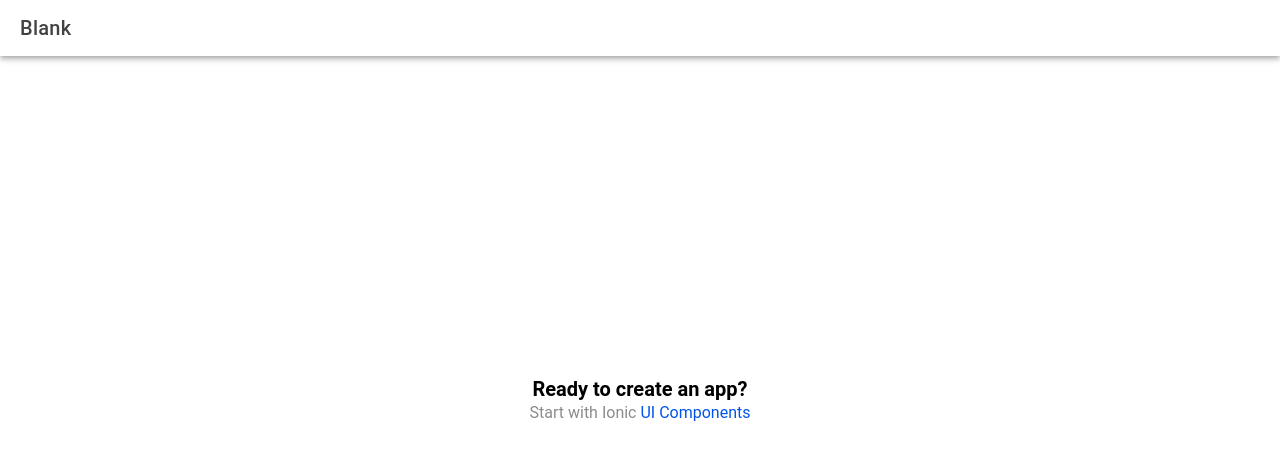
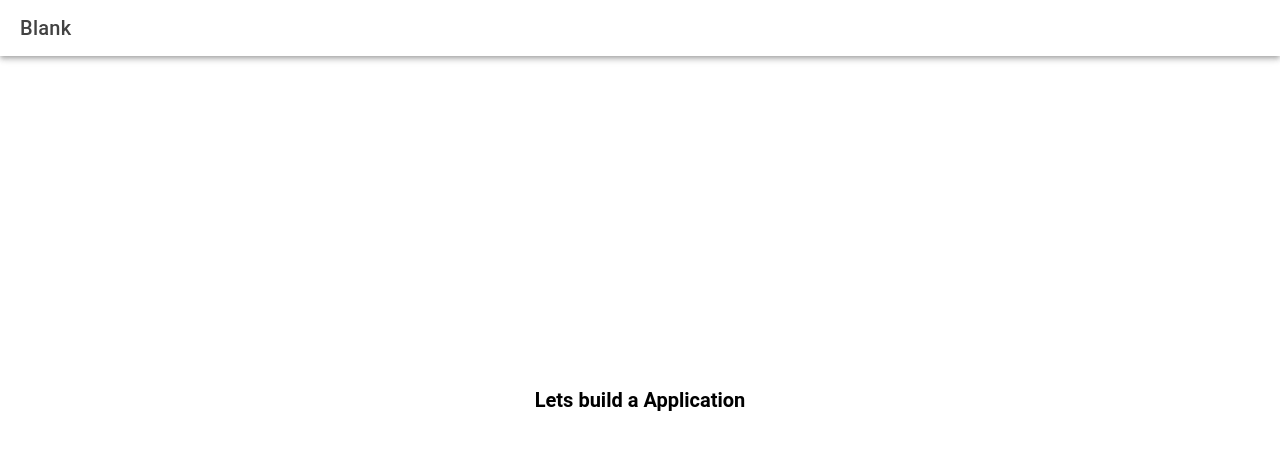
Before and after one commit to FrancisAdrianIdul33/it35b-mobile-ionic, a React (Vite) app: page /home in a window 1280 px wide. Shown: the top 460 px of the page. Built offline with nearby package versions, Linux system fonts and the light colour scheme.

Commit message:
initial commit 2

```diff
--- a/src/components/ExploreContainer.tsx
+++ b/src/components/ExploreContainer.tsx
@@ -5,8 +5,8 @@
 const ExploreContainer: React.FC<ContainerProps> = () => {
   return (
     <div id="container">
-      <strong>Ready to create an app?</strong>
-      <p>Start with Ionic <a target="_blank" rel="noopener noreferrer" href="https://ionicframework.com/docs/components">UI Components</a></p>
+      <strong>Lets build a Application</strong>
+
     </div>
   );
 };
```
